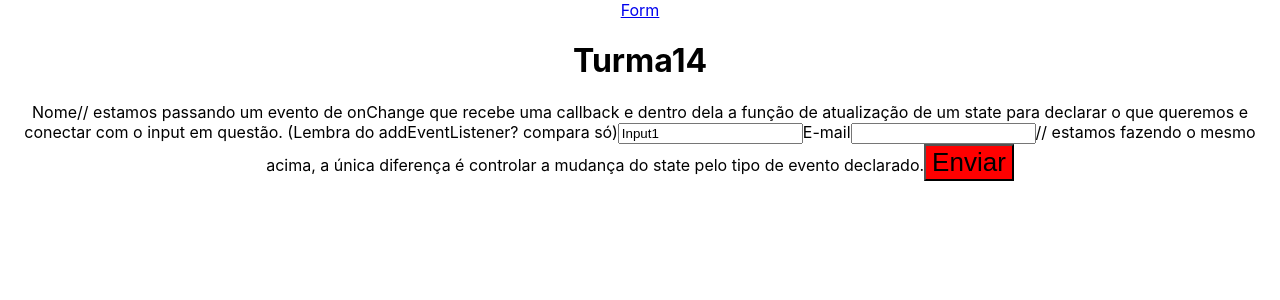
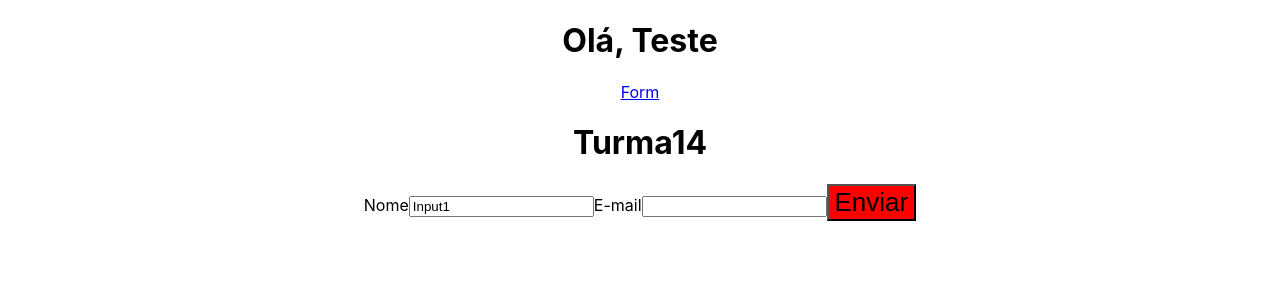
Before and after one commit to LuthGom/mod5-t14, a React (Vite) app: page /form in a window 1280 px wide. Shown: the top 300 px of the page. Built offline with nearby package versions, Linux system fonts and the light colour scheme.

Commit message:
Atividades síncronas referentes à aula 8 do módulo 5: criamos uma nova camada de context e criamos um contexto para usuários. Tornarmos esse contexto acessível a qualquer filho do app e o utilizamos em um h1 no próprio App.jsx

```diff
--- a/src/App.jsx
+++ b/src/App.jsx
@@ -1,19 +1,29 @@
+import { useContext } from "react";
 import "./App.css";
 import Form from "./components/Form";
 // estamos importando os componentes necessários para criar rotas com a lib reac-router-dom.
 import { BrowserRouter, Routes, Route, Link } from "react-router-dom";
 import Button from "./components/Button";
+// aqui, importamos o UserContext, pois é ele quem carrega os dados passados no contexto gerado no UserProvider (lembra lá da propriedade value no UserProvider?!)
+import { UserContext } from "./context/UserProvider";
 function App() {
+  // aqui, estamos desestruturando o dado que queremos do contexto. A sintaxe significa: o dado que queremos sendo instanciado/desestruturado (nesse caso o state auth) = ao hook useContext que recebe no ()  contexto que queremos utilizar.
+  const { auth } = useContext(UserContext);
+  console.log(auth);
   return (
     <div className="App">
       {/* O componente pai que engloba os dois outros componentes. */}
+      {/* estamos utilizando o dado atual do state auth que está instanciado no nosso contexto */}
+      <h1>Olá, {auth}</h1>
       <BrowserRouter>
         {/* um componente do router que já vem, feito a partir de uma tag <a> com atributo href para direcionar para outro componente no click, desde que a rota seja passada. */}
         <Link to="/form">Form</Link>
         {/* componente que engloba todos as rotas devidamente declaradas. */}
         <Routes>
           {/*  componente usado para declarar rotas seguindo a sintaxe. */}
+
           <Route path="/form" element={<Form />} />
+
           {/* <Route path="/teste" element={<Button />} /> */}
         </Routes>
       </BrowserRouter>
--- a/src/components/Form.jsx
+++ b/src/components/Form.jsx
@@ -10,11 +10,11 @@ function Form() {
     <div>
         <h1>{value.turma + value.numero}</h1>
         <label htmlFor="nome">Nome</label>
-        // estamos passando um evento de onChange que recebe uma callback e dentro dela a função de atualização de um state para declarar o que queremos e conectar com o input em questão. (Lembra do addEventListener? compara só)
+     {/* estamos passando um evento de onChange que recebe uma callback e dentro dela a função de atualização de um state para declarar o que queremos e conectar com o input em questão. (Lembra do addEventListener? compara só) */}
         <input type="text" id='nome' value={valueInput} onChange={(event) => setValueInput(event.target.value)} />
         <label htmlFor="email">E-mail</label>
         <input type="text" id='email'/>
-        // estamos fazendo o mesmo acima, a única diferença é controlar a mudança do state pelo tipo de evento declarado.
+        {/* // estamos fazendo o mesmo acima, a única diferença é controlar a mudança do state pelo tipo de evento declarado. */}
         <Button text="Enviar" color="red" click={(event) => {setValue(event.target.value = "turma 14")}}/>
     </div>
   )
--- /dev/null
+++ b/src/context/UserProvider.jsx
@@ -0,0 +1,20 @@
+// criamos um componente que irá gerar um contexto, utilizando a propriedade createContext do react.
+
+import { createContext, useState } from "react";
+//instanciamos essa propriedade na const UserContext que está sendo exportada.
+export const UserContext = createContext()
+// criamos uma função UserProvider que irá gerar o componente de contexto.
+// Ou seja: UserProvider irá gerar o ambiente de contexto e irá englobar os elementos filhos (representados por children e que irão ser englobados no main.jsx ou no App.jsx) e o UserContext será quem será usado em outros componentes para conseguirmos usar esses dados passados e manipulados nesse contexto.
+export const UserProvider = ({children}) => {
+    //criamos um state que será o dado a ser passado como contexto.
+    const [auth, setAuth ] = useState("Teste")
+
+    return (
+        // aqui, estamos gerando um componente UserContext que recebe uma propriedade Provider (por causa do createContext ali em cima), e quando chamamos o Provider temos a propriedade value, que recebe os valores a serem passados como contexto. Nesse caso está sendo o nosso state auth. Tanto o auth (valor atual do state) quanto o setAuth(nossa função de atualização desse state).
+        <UserContext.Provider value={{auth, setAuth}}>
+            {/* children aqui representa os elementos fihos que serão passados à frente. */}
+            {children}
+
+        </UserContext.Provider>
+    )
+}
--- a/src/main.jsx
+++ b/src/main.jsx
@@ -1,10 +1,13 @@
-import React from 'react'
-import ReactDOM from 'react-dom/client'
-import App from './App'
-import './index.css'
-
-ReactDOM.createRoot(document.getElementById('root')).render(
+import React from "react";
+import ReactDOM from "react-dom/client";
+import App from "./App";
+import "./index.css";
+import { UserProvider } from "./context/UserProvider";
+ReactDOM.createRoot(document.getElementById("root")).render(
   <React.StrictMode>
-    <App />
+    {/* aqui, estamos fazendo o App o nosso componente fiho. Quando fazemos isso, tornamos os dados passado no contexto criado dentro do UserProvider acessível, tanto ao App quanto a todos os componentes descendentes do App. */}
+    <UserProvider>
+      <App />
+    </UserProvider>
   </React.StrictMode>
-)
+);
```
